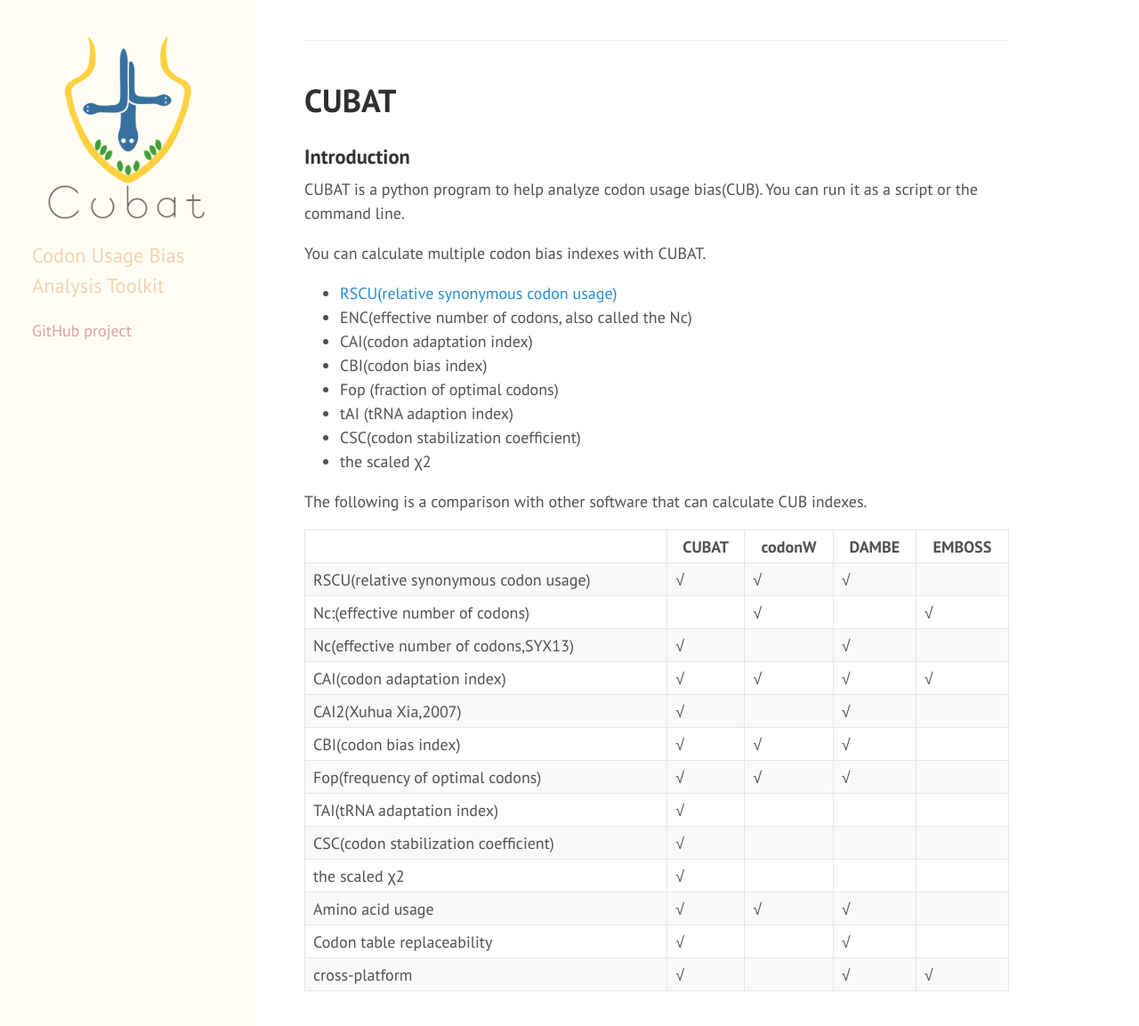
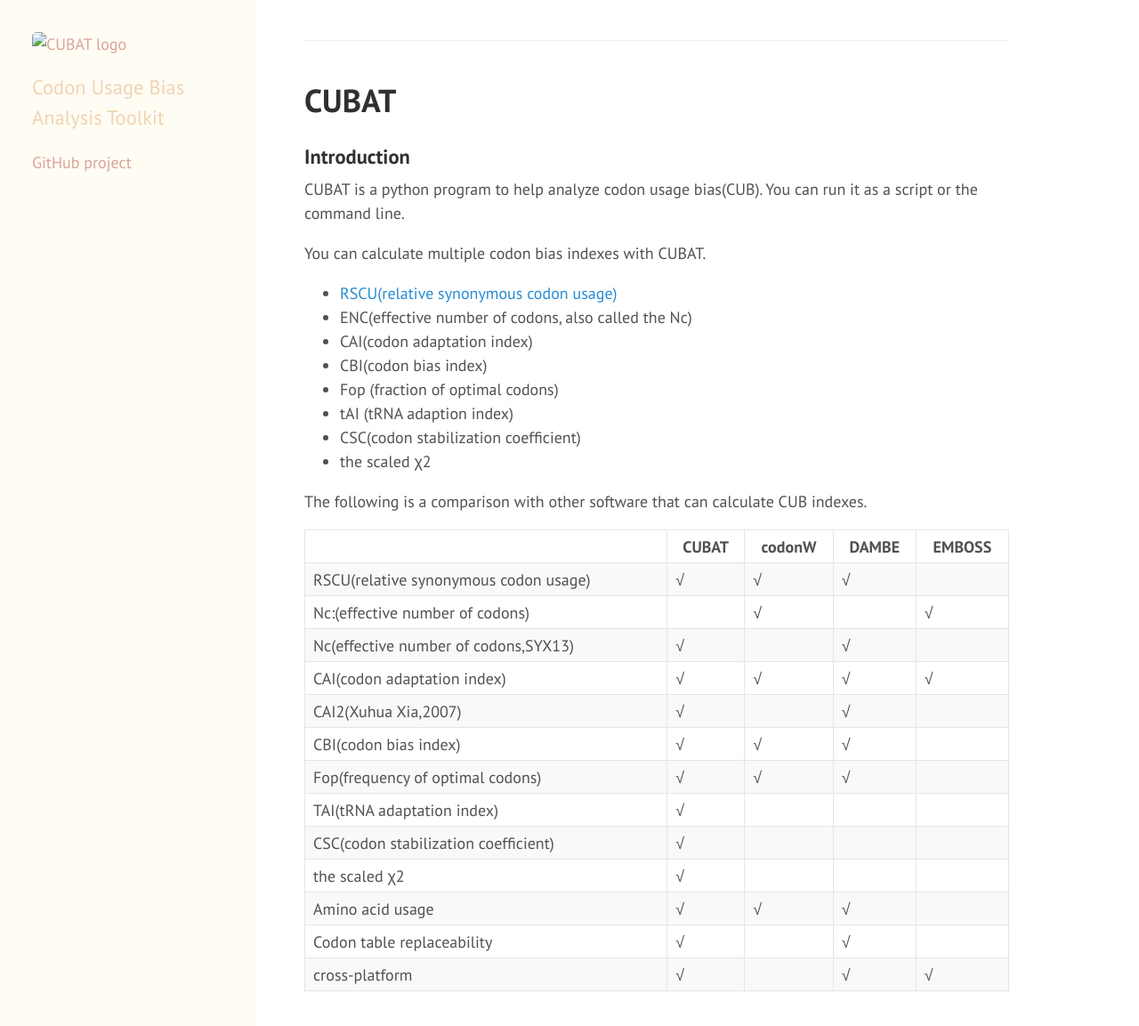
Before and after one commit to gxelab/cubat, a Jekyll site: the page built from docs/wiki/CUBAT.md, in a window 1280 px wide and 1204 px high. Shown: the top 1153 px of the window at 89% size. Built offline with Jekyll 4.4.1, drawn with Linux system fonts in a browser that asks for light colours.

Commit message:
Update sidebar.html
Update sidebar.html

Update sidebar.html

```diff
--- a/docs/_includes/sidebar.html
+++ b/docs/_includes/sidebar.html
@@ -12,8 +12,8 @@
       </h1>
       -->
       <div class="sidebar-logo">
-        <a href="https://cubat-codonusagebiasanalysistoolkit.github.io/">
-          <img src="/assets/images/CUBAT_logo.png" alt="CUBAT logo" title="CUBAT  Home" width="100%"/>
+        <a href="https://gxelab.github.io/CUBAT/">
+          <img src="CUBAT/assets/images/CUBAT_logo.png" alt="CUBAT logo" title="CUBAT  Home" width="100%"/>
         </a>
       </div>
     </div>
```
